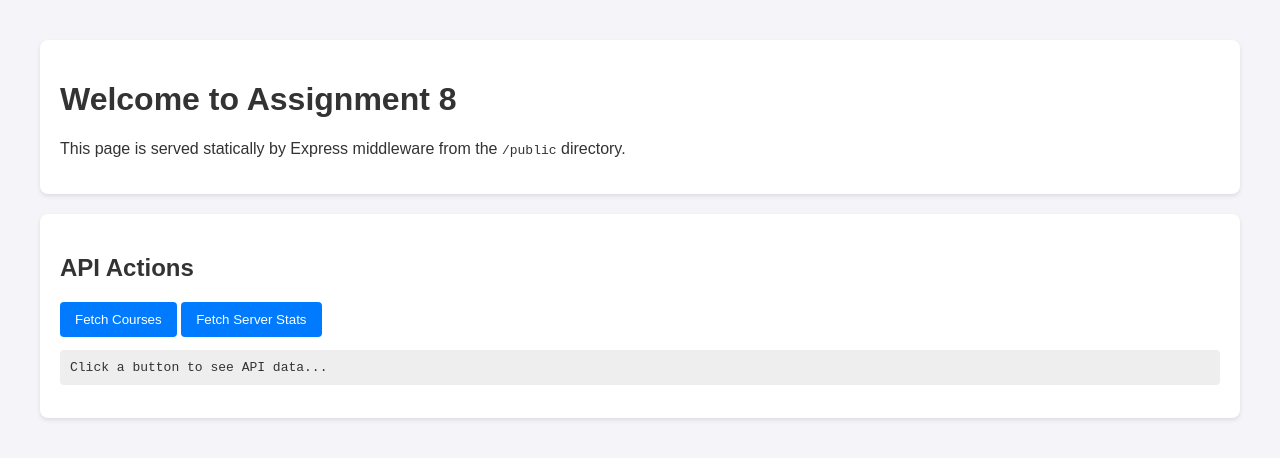
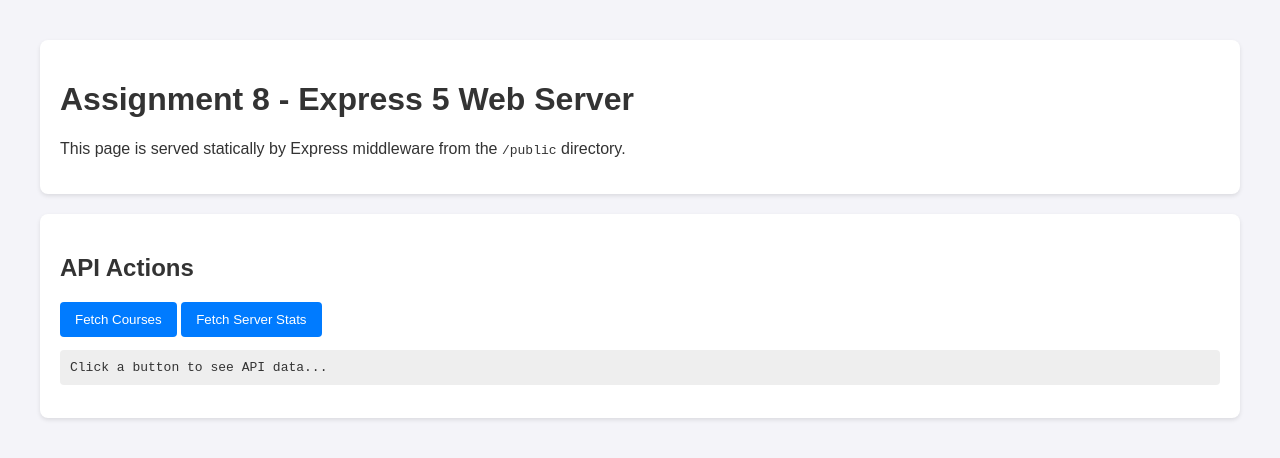
Before and after one commit to latiffabdul122-png/assignment8, a website: page public/index.html in a window 1280 px wide. Drawn offline with Linux system fonts and the light colour scheme.

Commit message:
style: update main heading in frontend UI

```diff
--- a/public/index.html
+++ b/public/index.html
@@ -14,7 +14,7 @@
 </head>
 <body>
     <div class="card">
-        <h1>Welcome to Assignment 8</h1>
+        <h1>Assignment 8 - Express 5 Web Server</h1>
         <p>This page is served statically by Express middleware from the <code>/public</code> directory.</p>
     </div>
 
```
